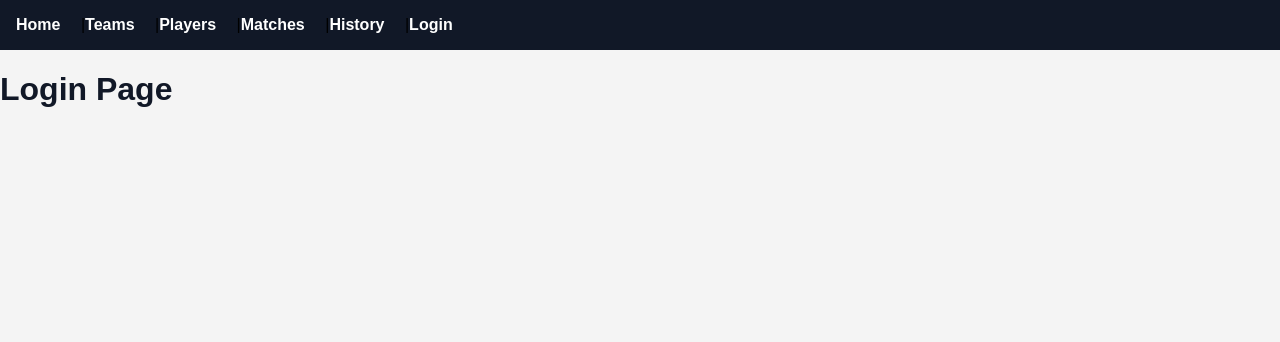
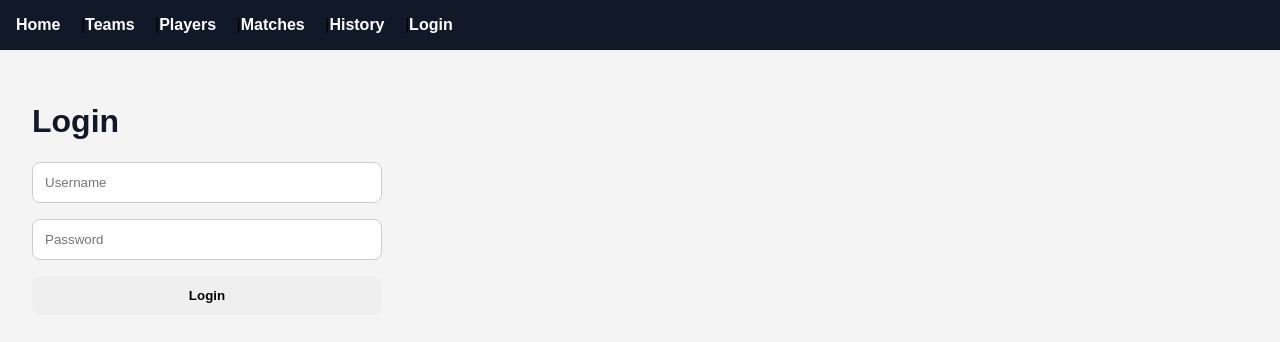
Before and after one commit to irv-tech/world-cup, a React app in the folder frontend/: page /login in a window 1280 px wide. Shown: the top 342 px of the page. Built offline with nearby package versions, Linux system fonts and the light colour scheme; the HTML template or start-up script is replaced by a standard one.

Commit message:
Integrated React login form with FastAPI JWT authentication

```diff
--- a/frontend/src/pages/Login.jsx
+++ b/frontend/src/pages/Login.jsx
@@ -1,5 +1,51 @@
+import { useState } from "react";
+import { loginUser } from "../services/authApi";
+
 function Login() {
-    return <h1>Login Page</h1>;
+  const [username, setUsername] = useState("");
+  const [password, setPassword] = useState("");
+  const [message, setMessage] = useState("");
+
+  async function handleLogin(event) {
+    event.preventDefault();
+
+    try {
+      const data = await loginUser(username, password);
+
+      localStorage.setItem("token", data.access_token);
+      localStorage.setItem("username", data.user.username);
+
+      setMessage(`Logged in as ${data.user.username}`);
+    } catch (error) {
+      setMessage(error.message);
+    }
+  }
+
+  return (
+    <div className="page-container">
+      <h1>Login</h1>
+
+      <form onSubmit={handleLogin} className="auth-form">
+        <input
+          type="text"
+          placeholder="Username"
+          value={username}
+          onChange={(event) => setUsername(event.target.value)}
+        />
+
+        <input
+          type="password"
+          placeholder="Password"
+          value={password}
+          onChange={(event) => setPassword(event.target.value)}
+        />
+
+        <button type="submit">Login</button>
+      </form>
+
+      {message && <p>{message}</p>}
+    </div>
+  );
 }
 
 export default Login;
--- /dev/null
+++ b/frontend/src/services/authApi.js
@@ -0,0 +1,20 @@
+const BASE_URL = "http://127.0.0.1:8000";
+
+export async function loginUser(username, password) {
+  const response = await fetch(`${BASE_URL}/auth/login`, {
+    method: "POST",
+    headers: {
+      "Content-Type": "application/json",
+    },
+    body: JSON.stringify({
+      username,
+      password,
+    }),
+  });
+
+  if (!response.ok) {
+    throw new Error("Invalid username or password");
+  }
+
+  return await response.json();
+}
--- a/frontend/src/styles/global.css
+++ b/frontend/src/styles/global.css
@@ -111,3 +111,16 @@ button {
 button:hover {
   opacity: 0.85;
 }
+
+.auth-form {
+  display: flex;
+  flex-direction: column;
+  gap: 1rem;
+  max-width: 350px;
+}
+
+.auth-form input {
+  padding: 0.75rem;
+  border: 1px solid #ccc;
+  border-radius: 8px;
+}
```
